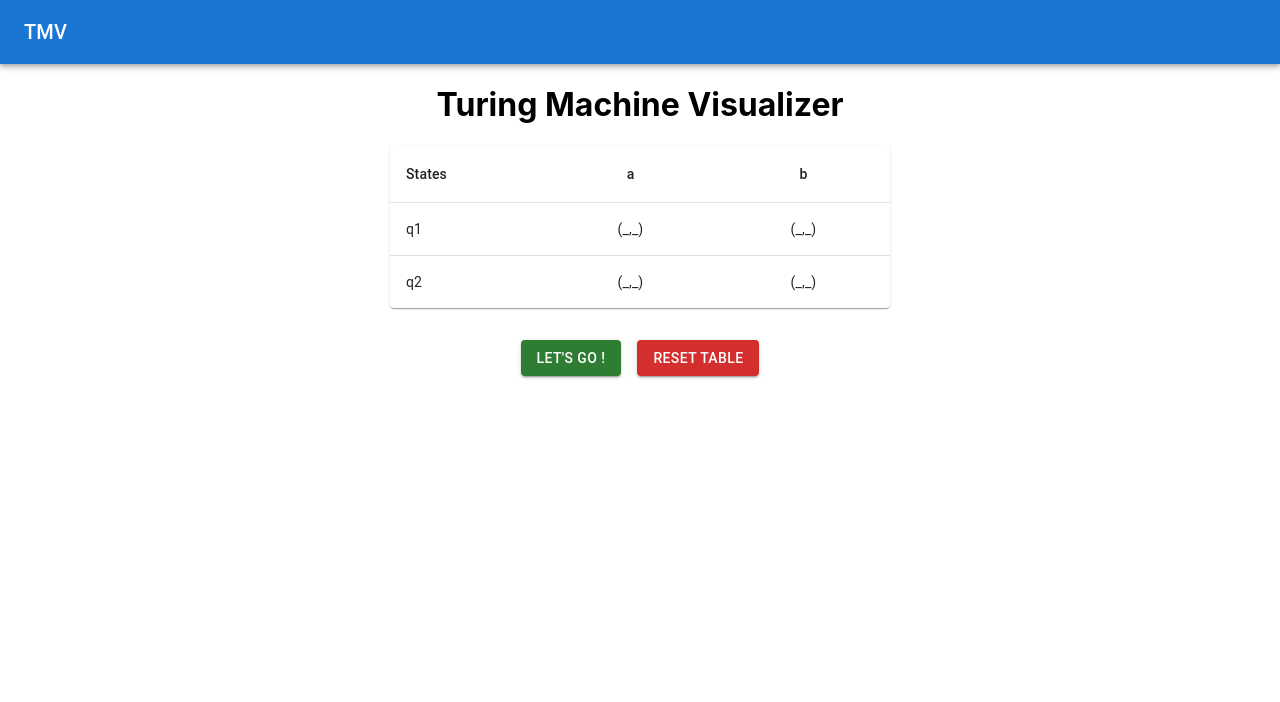
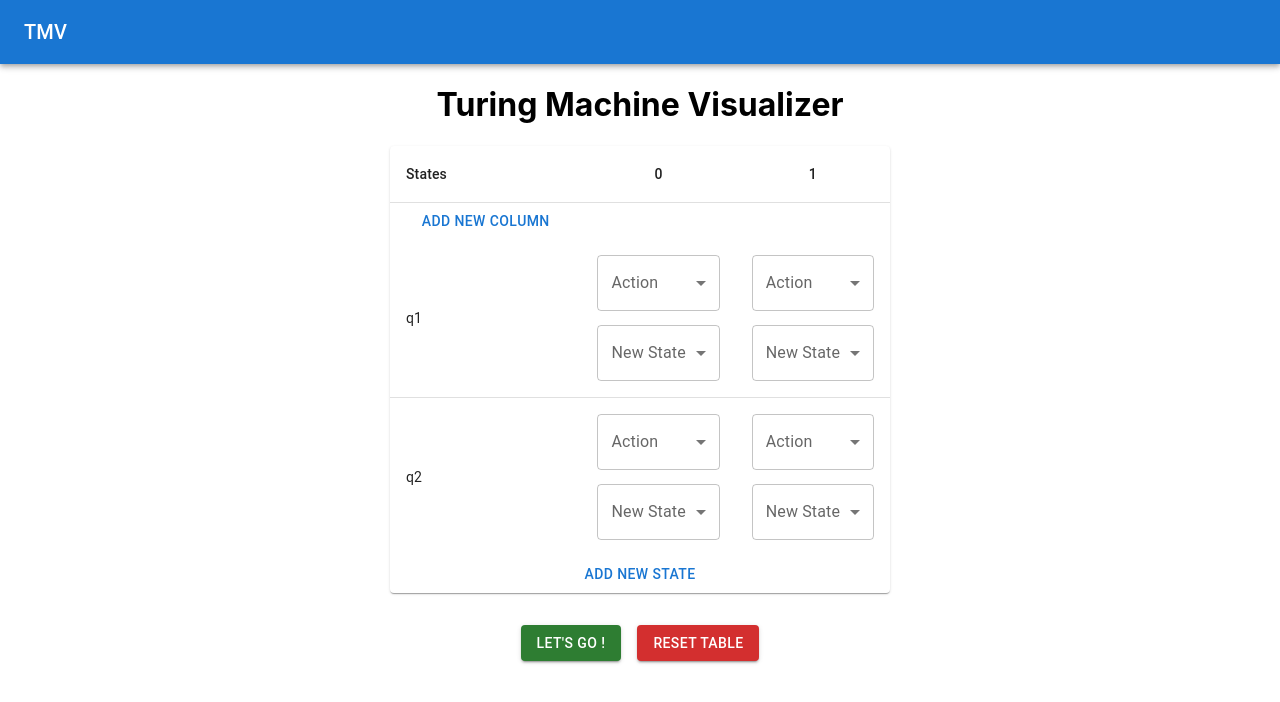
Before and after one commit to jzkang1/turing-machine-visualizer, a React (Create React App) app: page /visualize in a window 1280 px wide. Shown: the top 702 px of the page. Built offline with nearby package versions, Linux system fonts and the light colour scheme; the HTML template or start-up script is replaced by a standard one.

Commit message:
Updated table functionality and cell UI

```diff
--- a/src/components/TransitionTable.js
+++ b/src/components/TransitionTable.js
@@ -1,4 +1,3 @@
-import React, { useEffect, useState } from 'react';
 import { useContext } from 'react';
 import { GlobalStoreContext } from '../store';
 import { TableContainer, Table, TableHead, TableBody, TableRow, TableCell } from '@mui/material/';
@@ -11,13 +10,12 @@ import { Backdrop } from '@mui/material';
 import { Fade } from '@mui/material';
 import { Box } from '@mui/system';
 import { Typography } from '@mui/material';
+import MenuItem from '@mui/material/MenuItem';
+import { getStatesFromTable, getAlphabetFromTable } from '../utils';
 
 
 export default function TransitionTable(props) {
     const {store} = useContext(GlobalStoreContext);
-
-    useEffect(() => {
-    }, [store.currentlyEditingCell]);
 
     function getMaxTableWidth(alphabet) {
         if (alphabet.length < 10) {
@@ -27,25 +25,20 @@ export default function TransitionTable(props) {
         }
     }
 
-    function getStatesFromTable(table) {
-        let states = [];
-        for (let state in table) {
-            states.push(state);
-        }
-        return states;
+    function handleCellActionChange(event, state, parseCharacter) {
+        let newTransitionTable = store.transitionTable;
+        newTransitionTable[state][parseCharacter].action = event.target.value;
+        store.updateTransitionTable(newTransitionTable);
     }
 
-    function getAlphabetFromTable(table) {
-        let randomState = Object.keys(table)[0];
-        let alphabet = [];
-        for (let parseCharacter in table[randomState]) {
-            alphabet.push(parseCharacter);
-        }
-        return alphabet;
+    function handleCellStateChange(event, state, parseCharacter) {
+        let newTransitionTable = store.transitionTable;
+        newTransitionTable[state][parseCharacter].newState = event.target.value;
+        store.updateTransitionTable(newTransitionTable);
     }
 
     function getAlphabetRow(alphabet) {
-        let row = [<TableCell key="states">States</TableCell>];
+        let row = [<TableCell key="states" sx={{maxWidth: 50}}>States</TableCell>];
         if (alphabet === null || alphabet.length === 0) {
             return row;
         }
@@ -56,38 +49,54 @@ export default function TransitionTable(props) {
         return row;
     }
 
-    function getStateRows(table, states, alphabet, currentlyEditingCell) {
+    function getStateRows(states, alphabet) {
         let rows = [];
         for (let state of states) {
             let row = [<TableCell component="th">{state}</TableCell>];
             for (let parseCharacter of alphabet) {
-                if (currentlyEditingCell !== null
-                    && currentlyEditingCell.state  === state
-                    && currentlyEditingCell.parseCharacter === parseCharacter) {
-                    row.push(
-                        <TextField
-                        key={state + " " + parseCharacter}
-                        sx={{maxWidth: 100}}
-                        placeholder={currentlyEditingCell.state !== null ? currentlyEditingCell.state : "Input something"}
-                        onKeyPress={(event) => {handleOnEnter(event)}}
-                        />
-                    );
-                } else {
                 row.push(
                     <TableCell
                     key={state + " " + parseCharacter}
-                        onDoubleClick={(event) => {handleTableCellDoubleClick(event, state, parseCharacter)}}
                     align="center"
                     >
-                            {"("
-                            + (table[state][parseCharacter].write === null ? "_" : table[state][parseCharacter].write)
-                            + ","
-                            + (table[state][parseCharacter].action === null ? "_" : table[state][parseCharacter].action)
-                            + ")"}
+                        <Stack direction="column">
+
+                            {/* Action */}
+                            <TextField
+                            select
+                            label="Action"
+                            sx={{minWidth: "6em"}}
+                            value={store.transitionTable[state][parseCharacter].action === null ? "" : store.transitionTable[state][parseCharacter].action}
+                            onChange={(event) => {handleCellActionChange(event, state, parseCharacter)}}
+                            >
+                            {["←","→"].concat(store.alphabet).map((option) => (
+                                <MenuItem key={state + " " + parseCharacter + " " + option} value={option}>
+                                    {option}
+                                </MenuItem>
+                            ))}
+                            </TextField>
+
+                            {/* New State */}
+                            <TextField
+                            id="outlined-select-currency"
+                            select
+                            label="New State"
+                            sx={{mt: "1em"}}
+                            value={store.transitionTable[state][parseCharacter].newState === null ? "" : store.transitionTable[state][parseCharacter].newState}
+                            onChange={(event) => {handleCellStateChange(event, state, parseCharacter)}}
+                            >
+                            {store.states.map((option) => (
+                                <MenuItem key={state + " " + parseCharacter + " " + option} value={option}>
+                                    {option}
+                                </MenuItem>
+                            ))}
+                            </TextField>
+
+                        </Stack>
                     </TableCell>
                 );
             }
-            }
+
             rows.push(
                 <TableRow key={"stateRow " + state} sx={{ '&:last-child td, &:last-child th': { border: 0 } }}>
                     {row}
@@ -97,21 +106,43 @@ export default function TransitionTable(props) {
         return rows;
     }
 
+    function addRow(table, states, alphabet) {
+        let latestStateNum = states[states.length-1].slice(1);
+        let newState = "q" + (parseInt(latestStateNum) + 1).toString();
+        states.push(newState)
+        let newTransitionTable = table;
+        newTransitionTable[newState] = {};
+        for (let character of alphabet){
+            newTransitionTable[newState][character] = {action: null, newState: null}
+        }
+        store.updateTransitionTable(newTransitionTable, states, alphabet);
+    }
+
+    function addColumn(table, states, alphabet){
+        let latestCharacter = parseInt(alphabet[alphabet.length-1]);
+        let newCharacter = (latestCharacter + 1).toString();
+        let newTransitionTable = table;
+        for(let state of states){
+            newTransitionTable[state][newCharacter] = {action: null, newState: null}
+        }
+        store.updateTransitionTable(newTransitionTable, states, alphabet);
+    }
+
     function handleResetTable(event) {
         event.stopPropagation();
         store.openResetTableModal();
+    }
+
+    function handleConfirmResetTableModal(event) {
+        event.stopPropagation();
+        store.resetTransitionTable();
     }
 
     function handleCloseResetTableModal(event) {
         store.closeResetTableModal();
     }
 
-    function handleConfirmResetTableModal(event) {
-        store.resetTransitionTable();
-    }
-
     function getTable(table) {
-        console.log("rerendering the table");
         let states = getStatesFromTable(table);
         let alphabet = getAlphabetFromTable(table);
 
@@ -119,41 +150,23 @@ export default function TransitionTable(props) {
             <div style={{display:"flex", "justifyContent": "center"}}>
             <TableContainer component={Paper} sx={{minWidth: 200, maxWidth: getMaxTableWidth(alphabet)}}>
                 <Table sx={{maxWidth: getMaxTableWidth(alphabet)}} aria-label="simple table">
-
                     <TableHead key={Math.random()}>
                         <TableRow key={Math.random()}>
                             {getAlphabetRow(alphabet)}
                         </TableRow>
+                        <TableRow key={Math.random()}>
+                        <Button onClick={(event) => {addColumn(table, states, alphabet)}}>Add New Column</Button>
+                        </TableRow>
                     </TableHead>
 
                     <TableBody key={Math.random()}>
-                        {getStateRows(table, states, alphabet, store.currentlyEditingCell)}
+                        {getStateRows(states, alphabet)}
                     </TableBody>
-
                 </Table>
+                <Button onClick={(event) => {addRow(table, states, alphabet)}}>Add New State</Button>
             </TableContainer>
             </div>
         );
-    }
-
-    function handleTableCellDoubleClick(event, state, parseCharacter) {
-        event.stopPropagation();
-        let newCurrentlyEditingCell = {state, parseCharacter, action: {}};
-        store.updateCurrentlyEditingCell(newCurrentlyEditingCell);
-    }
-
-    function handleOnEnter(event) {
-        event.stopPropagation();
-        if (event.key === "Enter") {
-            let cellArray = event.target.value.split(",").map(item => item.trim());
-            if (cellArray.length === 2) {
-                let cellAction = {write: cellArray[0], action: cellArray[1]};
-                let newTransitionTable = store.transitionTable;
-                newTransitionTable[store.currentlyEditingCell.state][store.currentlyEditingCell.parseCharacter] = cellAction;
-                store.updateTransitionTable(newTransitionTable);
-            }
-            store.updateCurrentlyEditingCell(null);
-        }
     }
 
     function handleStartTM(event) {
@@ -163,6 +176,7 @@ export default function TransitionTable(props) {
     return (
         <div style={{display:"block", "justifyContent":"center"}}>
         {getTable(store.transitionTable)}
+
         <Stack direction="row" spacing={2} alignItems="center" justifyContent="center" sx={{mt: "2em"}}>
             <Button variant="contained" color="success" disabled={Object.keys(store.transitionTable).length === -1} onClick={handleStartTM}>Let's go !</Button>
             <Button variant="contained" color="error" onClick={handleResetTable}>Reset Table</Button>
@@ -196,8 +210,8 @@ export default function TransitionTable(props) {
                 </Typography>
 
                 <Stack direction="row" spacing={4} alignItems="center" justifyContent="center" sx={{minHeight: "3em", mt: "2em"}}>
-                    <Button variant="contained" sx={{width: "6em"}}>Yes</Button>
-                    <Button variant="contained" sx={{width: "6em"}}>Cancel</Button>
+                    <Button variant="contained" sx={{width: "6em"}} onClick={handleConfirmResetTableModal}>Yes</Button>
+                    <Button variant="contained" sx={{width: "6em"}} onClick={handleCloseResetTableModal}>Cancel</Button>
                 </Stack>
             </Box>
             </Fade>
--- a/src/store/index.js
+++ b/src/store/index.js
@@ -1,23 +1,25 @@
 import { createContext, useState} from 'react';
+import { getStatesFromTable, getAlphabetFromTable, deepObjectCopy } from '../utils.js';
 
 const GlobalStoreContext = createContext({});
 
 export const GlobalStoreActionType = {
     UPDATE_TRANSITION_TABLE: "UPDATE_TRANSITION_TABLE",
     RESET_TRANSITION_TABLE: "RESET_TRANSITION_TABLE",
-    UPDATE_CURRENTLY_EDITING_CELL: "UPDATE_CURRENTLY_EDITING_CELL",
     SET_RESET_TABLE_MODAL: "SET_RESET_TABLE_MODAL",
 }
 
 export const GlobalStoreDefaultTransitionTable = {
-    q1: {"a":{write: null, action: null}, "b":{write: null, action: null}},
-    q2: {"a":{write: null, action: null}, "b":{write: null, action: null}},
+    q1: {"0":{action: null, newState: null}, "1":{action: null, newState: null}},
+    q2: {"0":{action: null, newState: null}, "1":{action: null, newState: null}},
 }
 
 function GlobalStoreContextProvider(props) {
     const [store, setStore] = useState({
-        transitionTable: GlobalStoreDefaultTransitionTable,
-        currentlyEditingCell: null,
+        transitionTable: deepObjectCopy(GlobalStoreDefaultTransitionTable),
+        states: ["q1", "q2"],
+        alphabet: ["0", "1"],
+        acceptingStates: [],
         resetTableModalOpen: false,
     });
 
@@ -27,29 +29,28 @@ function GlobalStoreContextProvider(props) {
         switch(type) {
             case GlobalStoreActionType.UPDATE_TRANSITION_TABLE:
                 return setStore({
-                    transitionTable: payload,
-                    currentlyEditingCell: store.currentlyEditingCell,
+                    transitionTable: payload.newTransitionTable,
+                    states: payload.newStates,
+                    alphabet: payload.newAlphabet,
+                    acceptingStates: store.acceptingStates,
                     resetTableModalOpen: store.resetTableModalOpen,
                 });
 
             case GlobalStoreActionType.RESET_TRANSITION_TABLE:
                 return setStore({
-                    transitionTable: GlobalStoreDefaultTransitionTable,
-                    currentlyEditingCell: null,
+                    transitionTable: deepObjectCopy(GlobalStoreDefaultTransitionTable),
+                    states: ["q1", "q2"],
+                    alphabet: ["0", "1"],
+                    acceptingStates: [],
                     resetTableModalOpen: false,
-                });
-
-            case GlobalStoreActionType.UPDATE_CURRENTLY_EDITING_CELL:
-                return setStore({
-                    transitionTable: store.transitionTable,
-                    currentlyEditingCell : payload,
-                    resetTableModalOpen: store.resetTableModalOpen,
                 });
 
             case GlobalStoreActionType.SET_RESET_TABLE_MODAL:
                 return setStore({
                     transitionTable: store.transitionTable,
-                    currentlyEditingCell : store.currentlyEditingCell,
+                    states: store.states,
+                    alphabet: store.alphabet,
+                    acceptingStates: store.acceptingStates,
                     resetTableModalOpen: payload,
                 });
 
@@ -58,29 +59,21 @@ function GlobalStoreContextProvider(props) {
         }
     }
 
-    store.updateTransitionTable = (transitionTable) => {
-        console.log("updated transition table");
-        console.log(transitionTable);
+    store.updateTransitionTable = (newTransitionTable, newStates, newAlphabet) => {
         storeReducer({
             type: GlobalStoreActionType.UPDATE_TRANSITION_TABLE,
-            payload: transitionTable
+            payload: {
+                newTransitionTable,
+                newStates,
+                newAlphabet,
+            }
         });
     }
 
     store.resetTransitionTable = () => {
-        console.log("reset transition table");
         storeReducer({
             type: GlobalStoreActionType.RESET_TRANSITION_TABLE,
             payload: null
-        });
-    }
-
-    store.updateCurrentlyEditingCell = (cell) => {
-        console.log("updated currently editing cell");
-        console.log(cell);
-        storeReducer({
-            type: GlobalStoreActionType.UPDATE_CURRENTLY_EDITING_CELL,
-            payload: cell
         });
     }
 
--- /dev/null
+++ b/src/utils.js
@@ -0,0 +1,20 @@
+export const getStatesFromTable = (table) => {
+    let states = [];
+    for (let state in table) {
+        states.push(state);
+    }
+    return states;
+}
+
+export const getAlphabetFromTable = (table) => {
+    let randomState = Object.keys(table)[0];
+    let alphabet = [];
+    for (let parseCharacter in table[randomState]) {
+        alphabet.push(parseCharacter);
+    }
+    return alphabet;
+}
+
+export const deepObjectCopy = (obj) => {
+    return JSON.parse(JSON.stringify(obj));
+}
```
Lines whose indentation alone changed are shown as unchanged.
